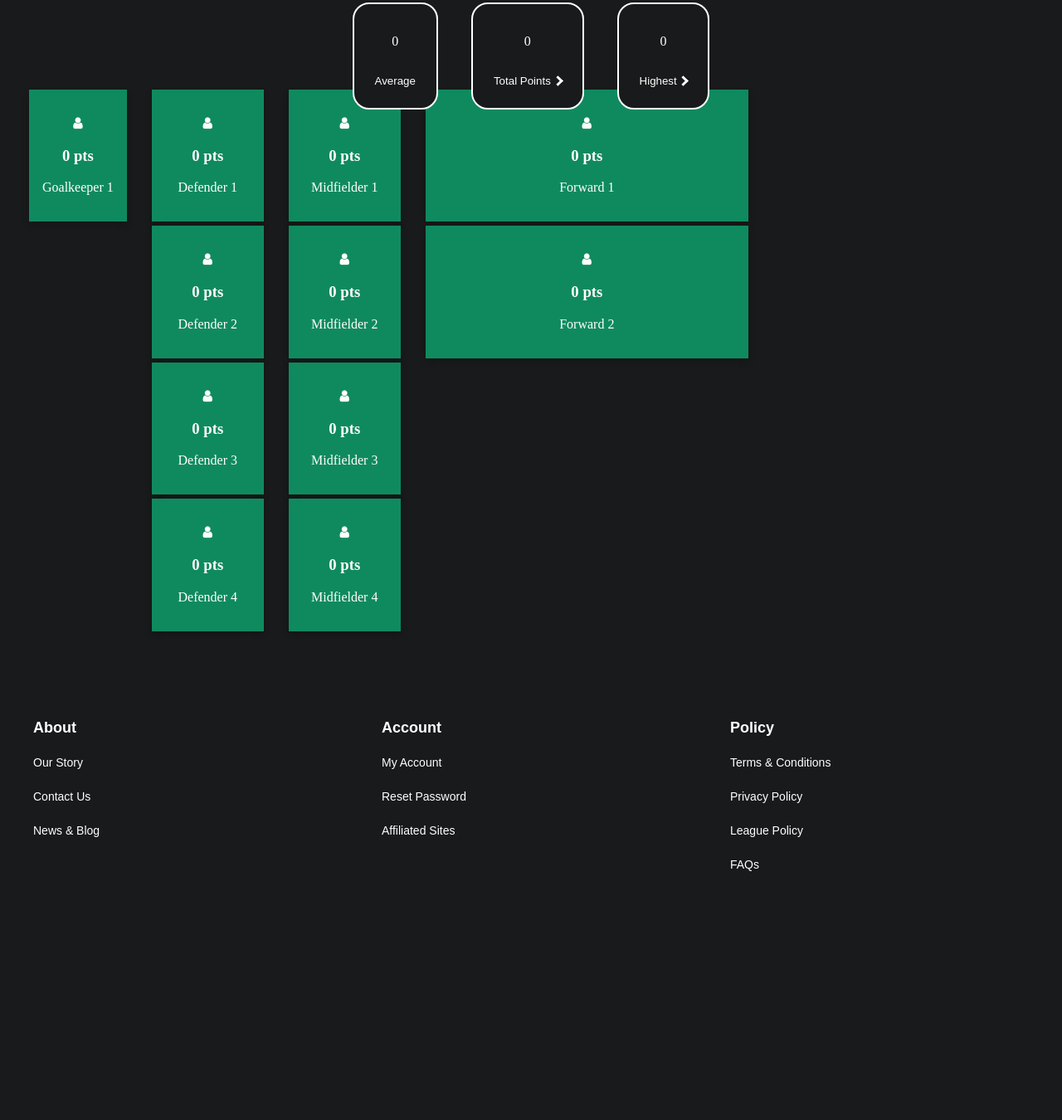
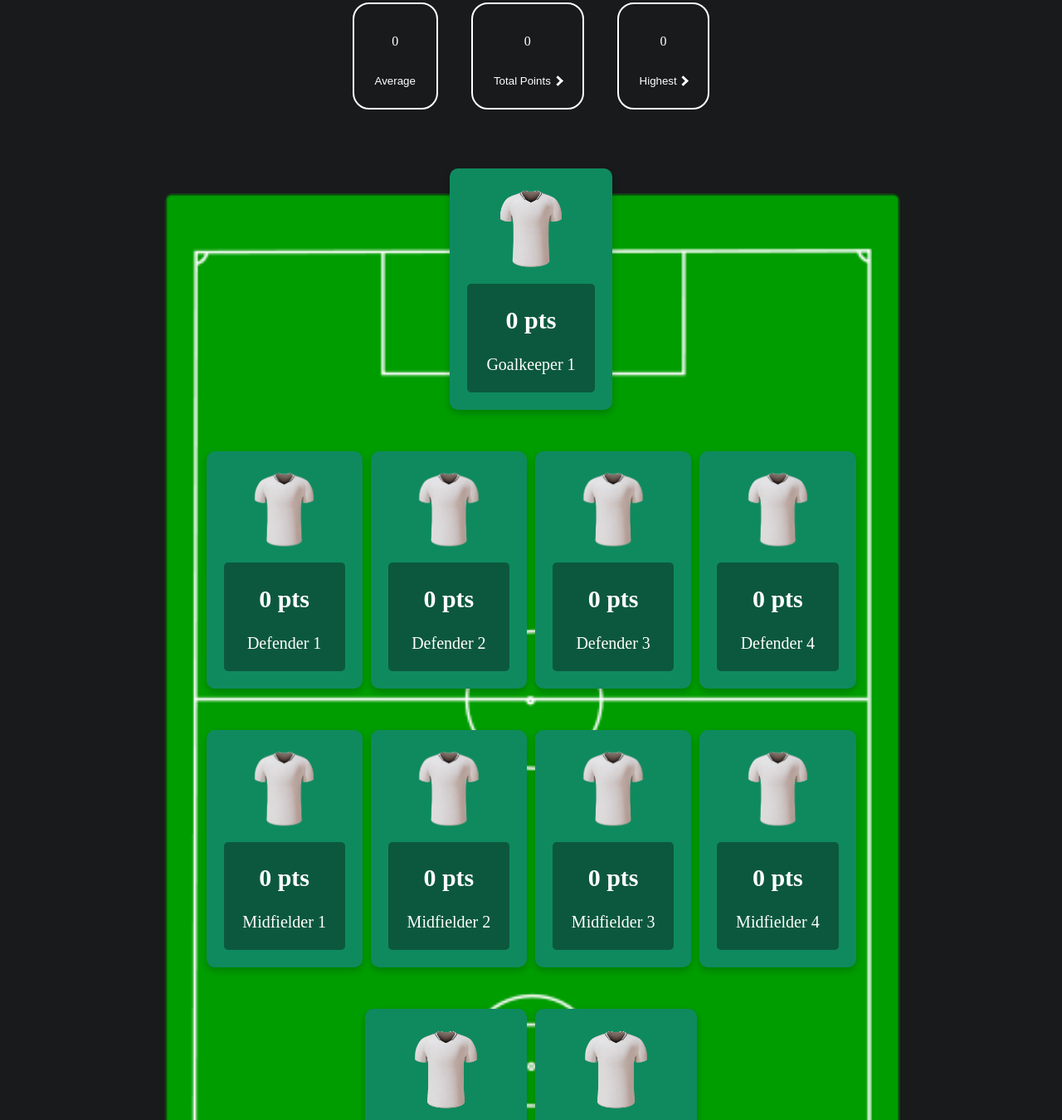
Before and after one commit to psithepyro/futpick, a website: page public/teampts.html in a window 1280 px wide. Shown: the part 431-1781 px from the top of the page at 83% size. Before the commit the page ends 1539 px from the top, so only its background shows below. Drawn offline with Linux system fonts and the light colour scheme.

Commit message:
finished designing the team points page

```diff
--- a/public/teampts.css
+++ b/public/teampts.css
@@ -1,3 +1,4 @@
+/* team points css file - Francisco Godoy */
 #pointHeader {
     z-index: 0;
     display: flex;
@@ -46,30 +47,54 @@ div {
     box-sizing: border-box;
 }
 
-.gk_column {
-    float: left;
-    padding: 0 5px;
+.team_container{
+    margin-top: 100px;
+    justify-content: center;
+    align-items: center;
+    background: url("images/soccerpitch.png");
+    background-size: 70%;
+    background-repeat: no-repeat;
+    background-position: center;
+    width: fit-content;
 }
 
-.def_column {
-    float: left;
-    width: 12.5%;
+.gk_column, .fwd_column {
     padding: 0 5px;
+    flex: .40;
+    display: flex;
+    flex-direction: row;
+    justify-content: center;
+    align-items: center;
+    background: none;
 }
 
-.mid_column {
-    float: left;
-    width: 12.5%;
+.def_column, .mid_column{
     padding: 0 5px;
+    flex: .65;
+    display: flex;
+    flex-direction: row;
+    justify-content: center;
+    align-items: center;
+    background: none;
 }
 
-.fwd_column {
-    float: left;
-    width: 33%;
+.res_column {
     padding: 0 5px;
+    flex: .65;
+    display: flex;
+    flex-direction: row;
+    justify-content: center;
+    align-items: center;
+    background: none;
 }
 
-.row {margin: 0 -5px;}
+.row {
+    display: flex;
+    flex-wrap: wrap;
+    margin: 0 -5px;
+    justify-content: center;
+    background: none;
+}
 
 /* Clear floats after the columns */
 .row:after {
@@ -80,10 +105,28 @@ div {
 
 .player_card {
     box-shadow: 0 4px 8px 0 rgba(0, 0, 0, 0.2);
+    transition: 0.3s;
+    width: 40%;
+    border-radius: 10px;
     padding: 16px;
     text-align: center;
     background-color: #0f8a5f;
     color: white;
 }
 
+.player_card:hover {
+    box-shadow: 0 8px 16px 0 rgba(0, 0, 0, 0.2);
+}
+
+.player_card img {
+    border-radius: 10px 10px 0 0;
+}
+
+.player_container {
+    padding: 2px 16px;
+    font-size: 20px;
+    border-radius: 5px;
+    background-color: #0c583e;
+}
+
 .fa {font-size:50px;}
--- a/public/teampts.html
+++ b/public/teampts.html
@@ -40,69 +40,131 @@
         </div>
     </nav>
 
-    <div class="fantasyTeamContainer">
+    <div class="team_container">
         <div class="row">
             <div class="gk_column">
                 <div class="player_card">
-                    <p><i class="fa fa-user"></i></p>
-                    <h3> 0 pts</h3>
+                    <img src="images/temp_jersey.webp" alt="Jersey" style="width: 70%;"/>
+                    <div class="player_container">
+                        <h2><b> 0 pts </b></h2>
                         <p> Goalkeeper 1</p>
                     </div>
                 </div>
+            </div>
+        </div>
+        <div class="row">
             <div class="def_column">
                 <div class="player_card">
-                    <p><i class="fa fa-user"></i></p>
-                    <h3> 0 pts</h3>
+                    <img src="images/temp_jersey.webp" alt="Jersey" style="width: 70%;"/>
+                    <div class="player_container">
+                        <h2><b> 0 pts </b></h2>
                         <p> Defender 1</p>
                     </div>
+                </div>
                 <div class="player_card">
-                    <p><i class="fa fa-user"></i></p>
-                    <h3> 0 pts</h3>
+                    <img src="images/temp_jersey.webp" alt="Jersey" style="width: 70%;"/>
+                    <div class="player_container">
+                        <h2><b> 0 pts </b></h2>
                         <p> Defender 2</p>
                     </div>
+                </div>
                 <div class="player_card">
-                    <p><i class="fa fa-user"></i></p>
-                    <h3> 0 pts</h3>
+                    <img src="images/temp_jersey.webp" alt="Jersey" style="width: 70%;"/>
+                    <div class="player_container">
+                        <h2><b> 0 pts </b></h2>
                         <p> Defender 3</p>
                     </div>
+                </div>
                 <div class="player_card">
-                    <p><i class="fa fa-user"></i></p>
-                    <h3> 0 pts</h3>
+                    <img src="images/temp_jersey.webp" alt="Jersey" style="width: 70%;"/>
+                    <div class="player_container">
+                        <h2><b> 0 pts </b></h2>
                         <p> Defender 4</p>
                     </div>
                 </div>
+            </div>
+        </div>
+        <div class="row">
             <div class="mid_column">
                 <div class="player_card">
-                    <p><i class="fa fa-user"></i></p>
-                    <h3> 0 pts</h3>
+                    <img src="images/temp_jersey.webp" alt="Jersey" style="width: 70%;"/>
+                    <div class="player_container">
+                        <h2><b> 0 pts </b></h2>
                         <p> Midfielder 1</p>
                     </div>
+                </div>
                 <div class="player_card">
-                    <p><i class="fa fa-user"></i></p>
-                    <h3> 0 pts</h3>
+                    <img src="images/temp_jersey.webp" alt="Jersey" style="width: 70%;"/>
+                    <div class="player_container">
+                        <h2><b> 0 pts </b></h2>
                         <p> Midfielder 2</p>
                     </div>
+                </div>
                 <div class="player_card">
-                    <p><i class="fa fa-user"></i></p>
-                    <h3> 0 pts</h3>
+                    <img src="images/temp_jersey.webp" alt="Jersey" style="width: 70%;"/>
+                    <div class="player_container">
+                        <h2><b> 0 pts </b></h2>
                         <p> Midfielder 3</p>
                     </div>
+                </div>
                 <div class="player_card">
-                    <p><i class="fa fa-user"></i></p>
-                    <h3> 0 pts</h3>
+                    <img src="images/temp_jersey.webp" alt="Jersey" style="width: 70%;"/>
+                    <div class="player_container">
+                        <h2><b> 0 pts </b></h2>
                         <p> Midfielder 4</p>
                     </div>
                 </div>
+            </div>
+        </div>
+        <div class="row">
             <div class="fwd_column">
                 <div class="player_card">
-                    <p><i class="fa fa-user"></i></p>
-                    <h3> 0 pts</h3>
+                    <img src="images/temp_jersey.webp" alt="Jersey" style="width: 70%;"/>
+                    <div class="player_container">
+                        <h2><b> 0 pts </b></h2>
                         <p> Forward 1</p>
                     </div>
+                </div>
                 <div class="player_card">
-                    <p><i class="fa fa-user"></i></p>
-                    <h3> 0 pts</h3>
+                    <img src="images/temp_jersey.webp" alt="Jersey" style="width: 70%;"/>
+                    <div class="player_container">
+                        <h2><b> 0 pts </b></h2>
                         <p> Forward 2</p>
+                    </div>
+                </div>
+            </div>
+        </div>
+    </div>
+    <div class="reserves_container">
+        <div class="row">
+            <div class="res_column">
+                <div class="player_card">
+                    <img src="images/temp_jersey.webp" alt="Jersey" style="width: 70%;"/>
+                    <div class="player_container">
+                        <h2><b> 0 pts </b></h2>
+                        <p> Reserve 1</p>
+                    </div>
+                </div>
+                <div class="player_card">
+                    <img src="images/temp_jersey.webp" alt="Jersey" style="width: 70%;"/>
+                    <div class="player_container">
+                        <h2><b> 0 pts </b></h2>
+                        <p> Reserve 2</p>
+                    </div>
+                </div>
+                <div class="player_card">
+                    <img src="images/temp_jersey.webp" alt="Jersey" style="width: 70%;"/>
+                    <div class="player_container">
+                        <h2><b> 0 pts </b></h2>
+                        <p> Reserve 3</p>
+                    </div>
+                </div>
+                <div class="player_card">
+                    <img src="images/temp_jersey.webp" alt="Jersey" style="width: 70%;"/>
+                    <div class="player_container">
+                        <h2><b> 0 pts </b></h2>
+                        <p> Reserve 4</p>
+                    </div>
                 </div>
             </div>
         </div>
```
Also changed, not shown: public/images/soccerpitch.png (added), public/images/temp_jersey.webp (added). Lines whose indentation alone changed are shown as unchanged.
